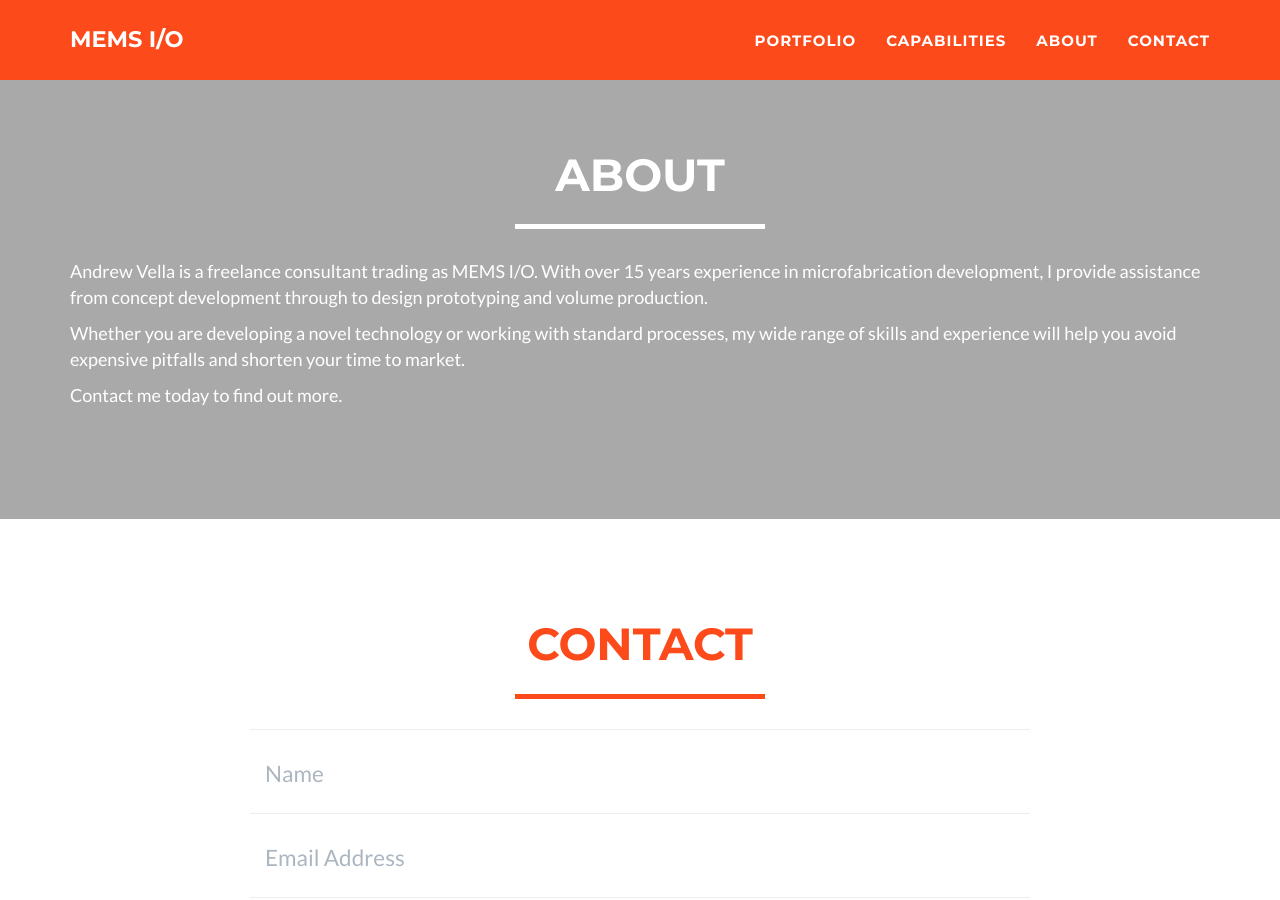
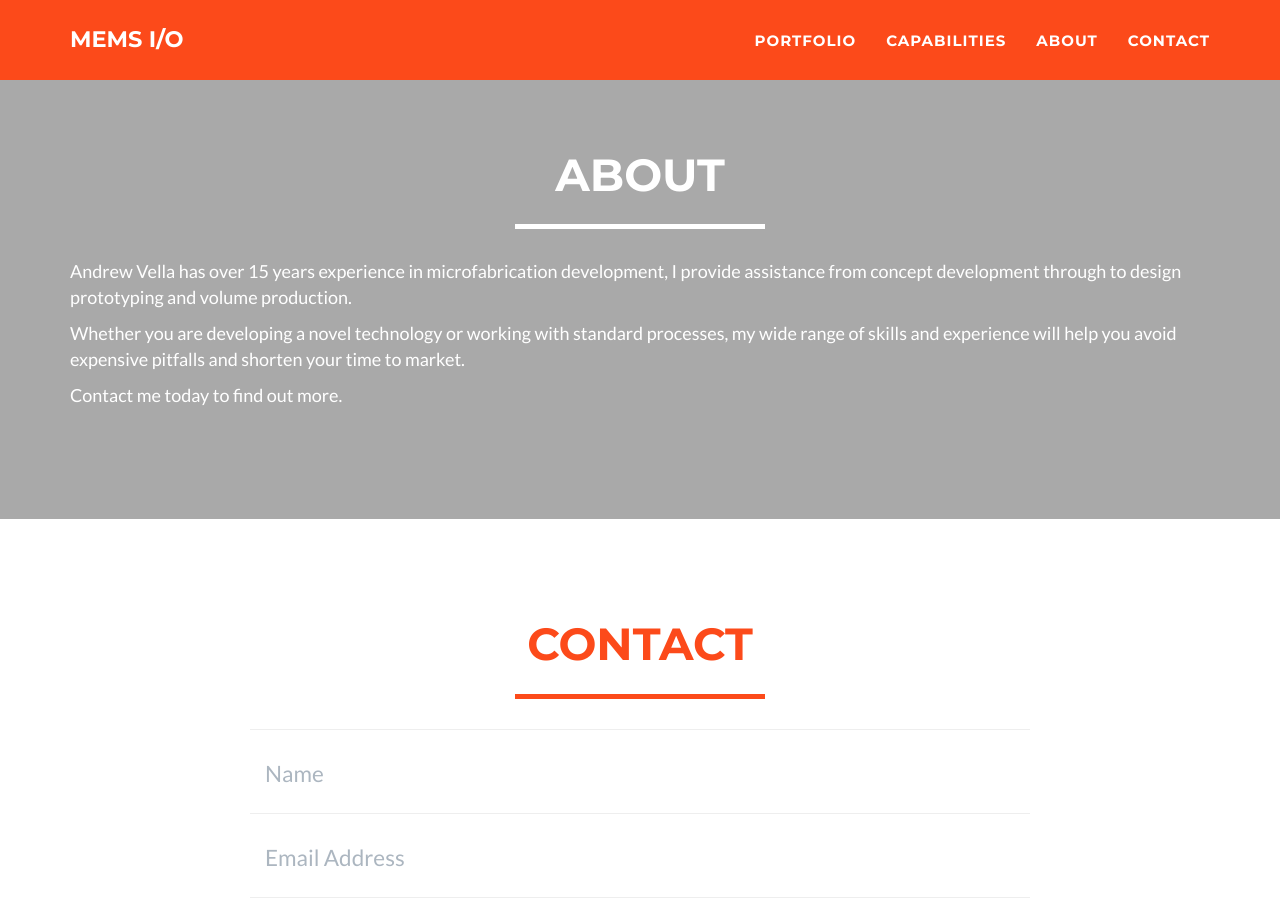
Before and after one commit to memsio/memsio.github.io, a Jekyll site: the page built from index.html, in a window 1280 px wide and 900 px high, scrolled down 1671 px. Built offline with Jekyll 4.4.1, drawn with Linux system fonts in a browser that asks for light colours.

Commit message:
update wording

```diff
--- a/_includes/about.html
+++ b/_includes/about.html
@@ -8,7 +8,7 @@
                 </div>
             </div>
             <div>
-                <p>Andrew Vella is a freelance consultant trading as MEMS I/O. With over 15 years experience in microfabrication development, I provide assistance from concept development through to design prototyping and volume production.</p>
+                <p>Andrew Vella has over 15 years experience in microfabrication development, I provide assistance from concept development through to design prototyping and volume production.</p>
 
                 <p>Whether you are developing a novel technology or working with standard processes, my wide range of skills and experience will help you avoid expensive pitfalls and shorten your time to market.</p>
 
```
